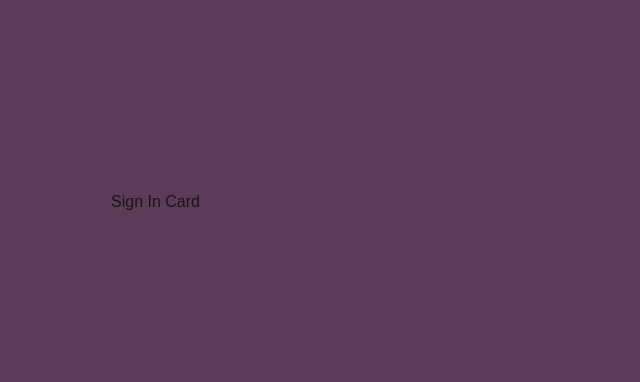
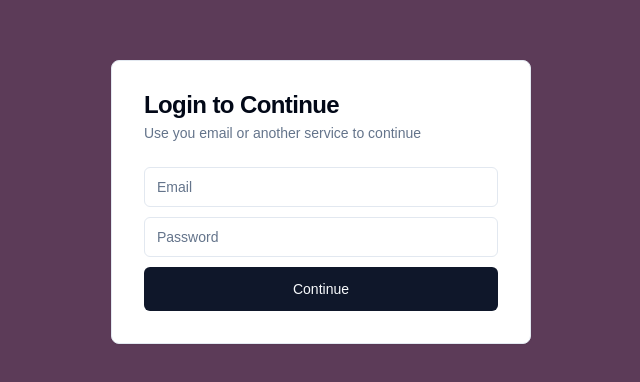
Before and after one commit to zerixir-store/zerixir, a Next.js app: page / in a window 1280 px wide. Shown: the part 198-580 px from the top of the page, without its empty margins (319-959 px from the left). Built offline with nearby package versions, Linux system fonts and the light colour scheme.

Commit message:
basic sign in card setup

```diff
--- a/src/features/auth/components/sign-in-card.tsx
+++ b/src/features/auth/components/sign-in-card.tsx
@@ -1,3 +1,47 @@
+import { Button } from "@/components/ui/button";
+import {
+  Card,
+  CardContent,
+  CardDescription,
+  CardHeader,
+  CardTitle,
+} from "@/components/ui/card";
+import { Input } from "@/components/ui/input";
+
 export const SignInCard = () => {
-  return <div>Sign In Card</div>;
+  return (
+    <Card className="w-full h-full p-8">
+      <CardHeader className="px-0 pt-0">
+        <CardTitle>Login to Continue</CardTitle>
+        <CardDescription>
+          Use you email or another service to continue
+        </CardDescription>
+      </CardHeader>
+
+      <CardContent className="space-y-5 px-0 pb-0">
+        {/* space y means elements inside that element will be placed out in y at 5 */}
+        <form className="space-y-2.5">
+          <Input
+            disabled={false}
+            value=""
+            onChange={() => {}}
+            placeholder="Email"
+            type="email"
+            required
+          />
+          <Input
+            disabled={false}
+            value=""
+            onChange={() => {}}
+            placeholder="Password"
+            type="password"
+            required
+          />
+          <Button type="submit" className="w-full" size="lg" disabled={false}>
+            Continue
+          </Button>
+        </form>
+      </CardContent>
+    </Card>
+  );
 };
```
